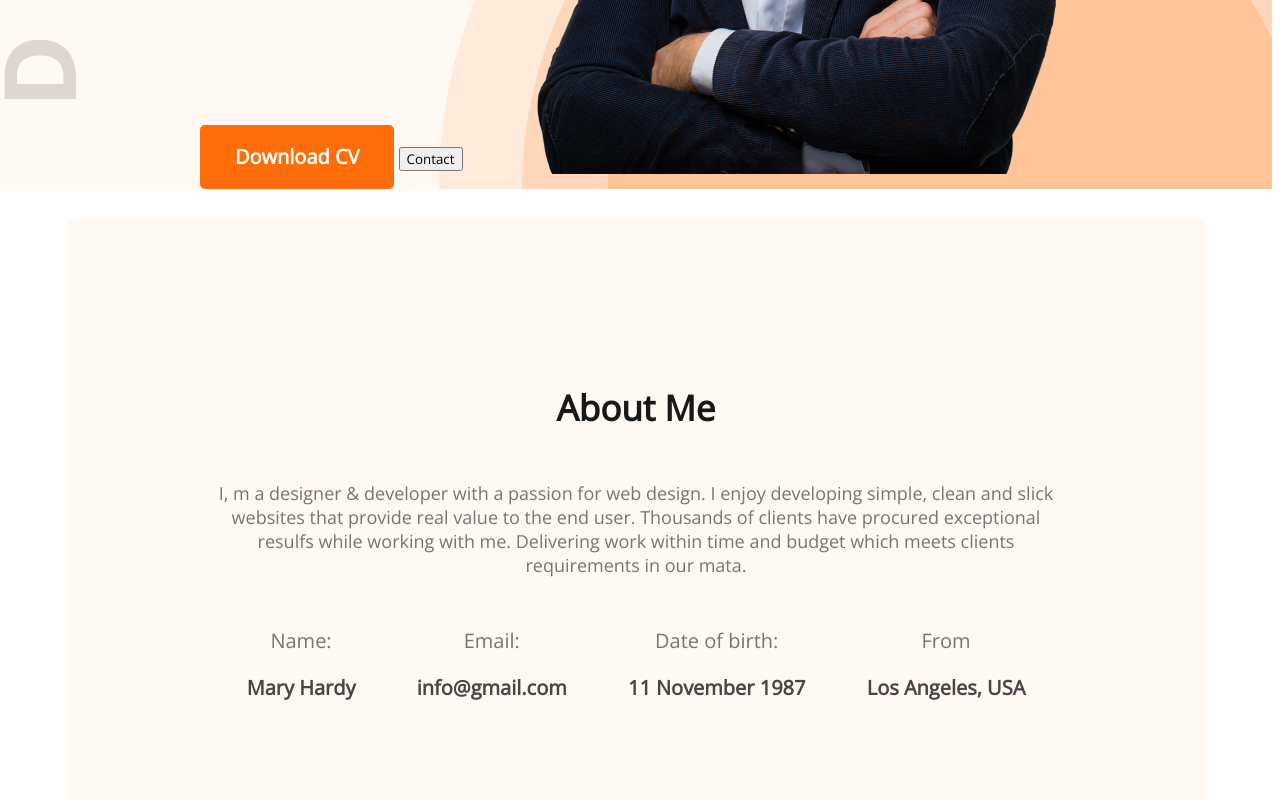
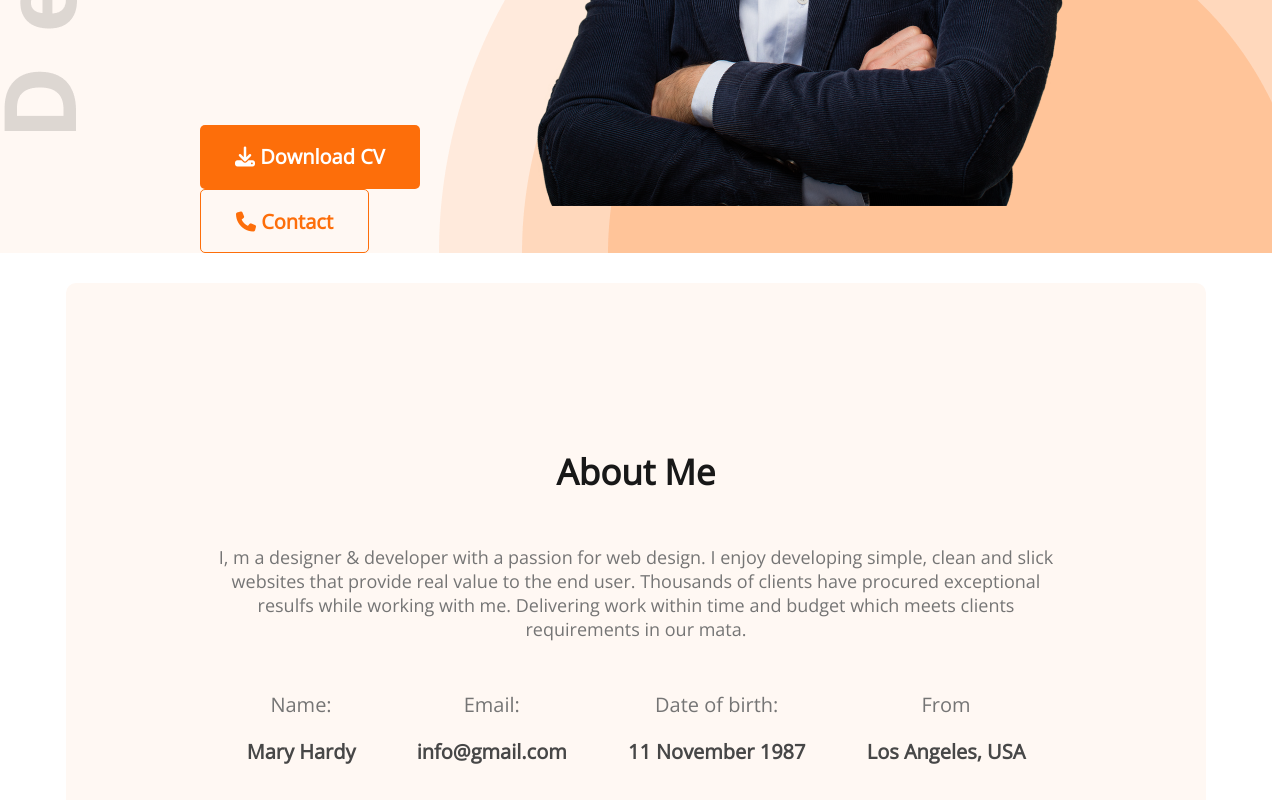
Before and after one commit to Monzurul-Kabir-Ahsan/developer_portfolio, a plain HTML site: page index.html in a window 1280 px wide. Shown: the part 760-1560 px from the top of the page. Drawn offline with nearby package versions, Linux system fonts and the light colour scheme.

Commit message:
font awesome

```diff
--- a/index.html
+++ b/index.html
@@ -6,6 +6,7 @@
     <meta name="viewport" content="width=device-width, initial-scale=1.0">
     <title>Developer Portfolio</title>
     <link rel="stylesheet" href="styles/portfolio.css">
+    <script src="https://kit.fontawesome.com/365714eac6.js" crossorigin="anonymous"></script>
     <link rel="preconnect" href="https://fonts.googleapis.com"><link rel="preconnect" href="https://fonts.gstatic.com" crossorigin><link href="https://fonts.googleapis.com/css2?family=Open+Sans&display=swap" rel="stylesheet">
 </head>
 <body>
@@ -24,8 +25,8 @@
                 <h3 class="banner-sub-title">Hi, I am</h3>
                 <h1 class="banner-title">Mary Hardy</h1>
                 <p class="banner-description">Shot what able cold new see hold.Friendly as an betrayed formerly he. Morning because as to society behaved moments.</p>
-                <button class="btn-primary">Download CV</button>
-                <button>Contact</button>
+                <button class="btn-primary"><i class="fa-solid fa-download"></i> Download CV</button>
+                <button class="btn-secondary"><i class="fa-solid fa-phone"></i> Contact</button>
             </div>
             <img src="images/hardy.png" alt="">
         </div>
@@ -132,7 +133,7 @@
                 </div>
             </div>
             <div class="resume-button">
-                <button class="btn-primary">Download CV</button>
+                <button class="btn-primary"><i class="fa-solid fa-download"></i> Download CV</button>
             </div>
         </section>
         <!-- contact section -->
--- a/styles/portfolio.css
+++ b/styles/portfolio.css
@@ -14,6 +14,16 @@
     border: 0;
     padding: 18px 35px;
     font-weight: 700;
+}
+.btn-secondary{
+    height: 64px;
+    border: 1px solid #FD6E0A;
+    border-radius: 5px;
+    color: #FD6E0A;
+    font-size: 20px;
+    padding: 18px 35px;
+    font-weight: 700;
+    background: #FFF8F3;
 }
 /* Header and nav style */
 .header{
```
